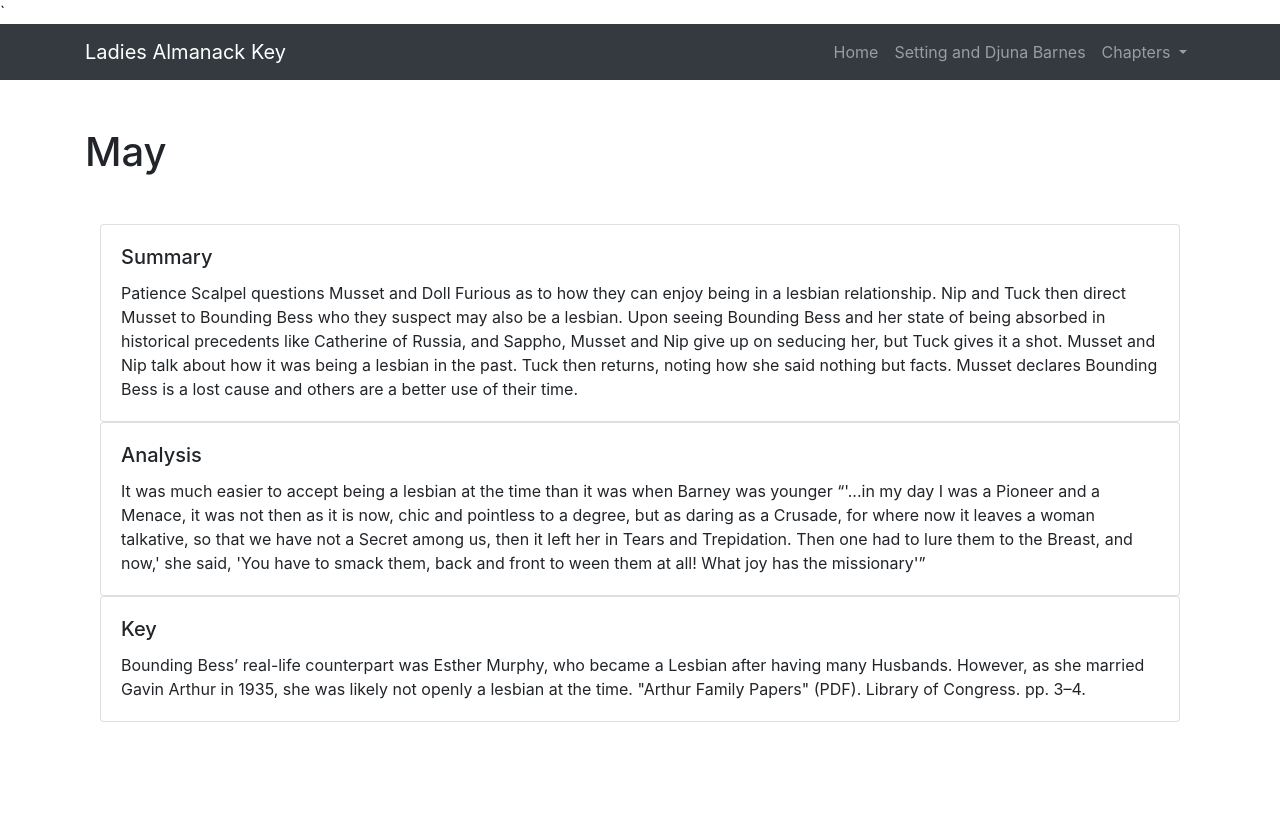
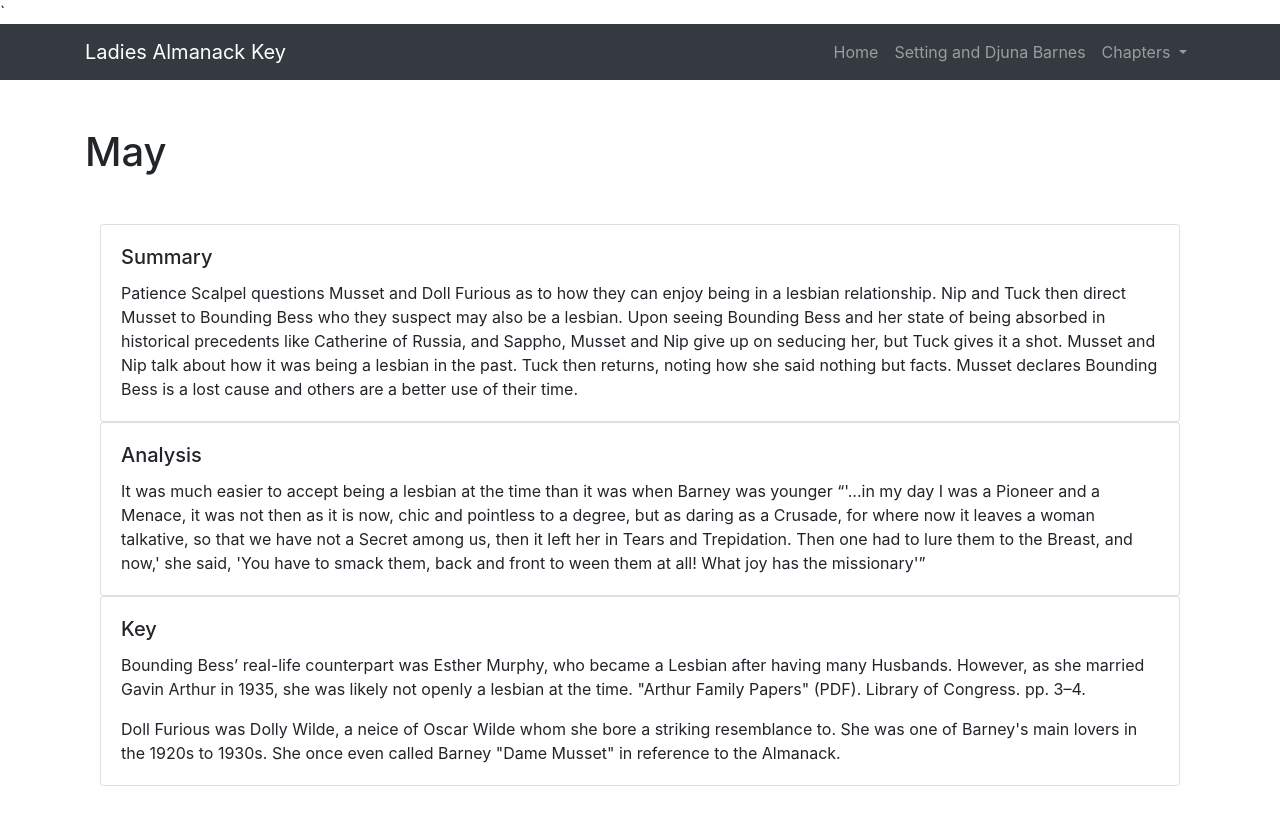
Before and after one commit to ns5ub/LadiesAlmanackGloss, a Jekyll site: the page built from _chapters/may.md, in a window 1280 px wide. Shown: the top 825 px of the page. Built offline with Jekyll 4.4.1, drawn with Linux system fonts in a browser that asks for light colours; nearby versions of some CDN libraries; library files that are not in the unit come from our copies.

Commit message:
Update may.md

```diff
--- a/_chapters/may.md
+++ b/_chapters/may.md
@@ -25,6 +25,7 @@ index: 5
                 <h5 class="card-title">Key</h5>
                 <p class="card-text"> Bounding Bess’ real-life counterpart was Esther Murphy, who became a Lesbian after having many Husbands. However, as she married Gavin Arthur in 1935, she was likely not openly a lesbian at the time. "Arthur Family Papers" (PDF). Library of Congress. pp. 3–4.
  </p>
+                <p class="card-text"> Doll Furious was Dolly Wilde, a neice of Oscar Wilde whom she bore a striking resemblance to. She was one of Barney's main lovers in the 1920s to 1930s. She once even called Barney "Dame Musset" in reference to the Almanack. </p>
           </div>
       </div>
 </div>
```
